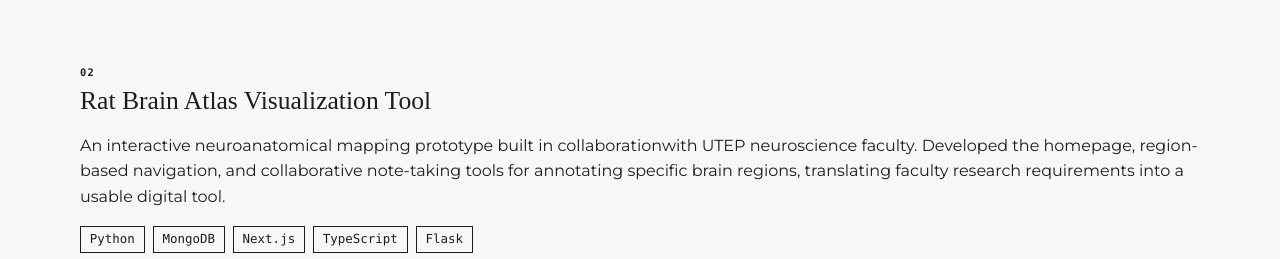
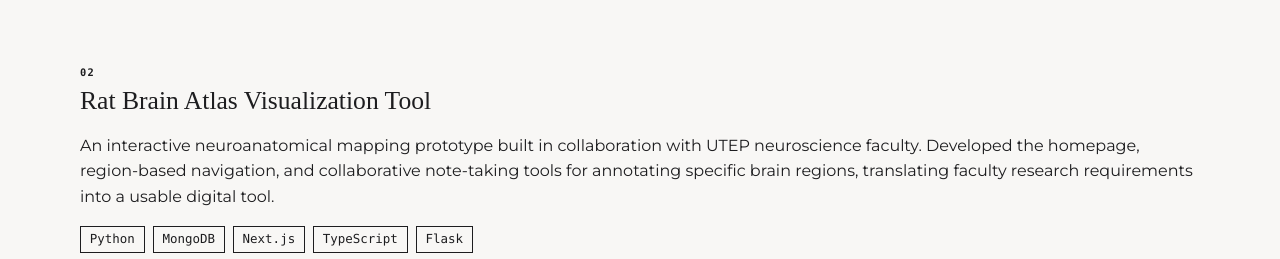
Before and after one commit to salazaritzel/portfolio, a website: page index.html in a window 1280 px wide. Shown: the part 1280-1539 px from the top of the page. Drawn offline with Linux system fonts and the light colour scheme; a web font is replaced by a local one.

Commit message:
style: update project description

```diff
--- a/index.html
+++ b/index.html
@@ -520,7 +520,7 @@
         <li class="project">
           <div class="project-title"><p class="section-kicker">02</p><h3>Rat Brain Atlas Visualization Tool</h3></div>
           <div>
-            <p>An interactive neuroanatomical mapping prototype built in collaborationwith UTEP neuroscience faculty. Developed the homepage, region-based navigation, and collaborative note-taking tools for annotating specific brain regions, translating faculty research requirements into a usable digital tool.</p>
+            <p>An interactive neuroanatomical mapping prototype built in collaboration with UTEP neuroscience faculty. Developed the homepage, region-based navigation, and collaborative note-taking tools for annotating specific brain regions, translating faculty research requirements into a usable digital tool.</p>
             <ul class="tech-list" aria-label="Technologies">
               <li><span class="tag">Python</span></li>
               <li><span class="tag">MongoDB</span></li>
```
